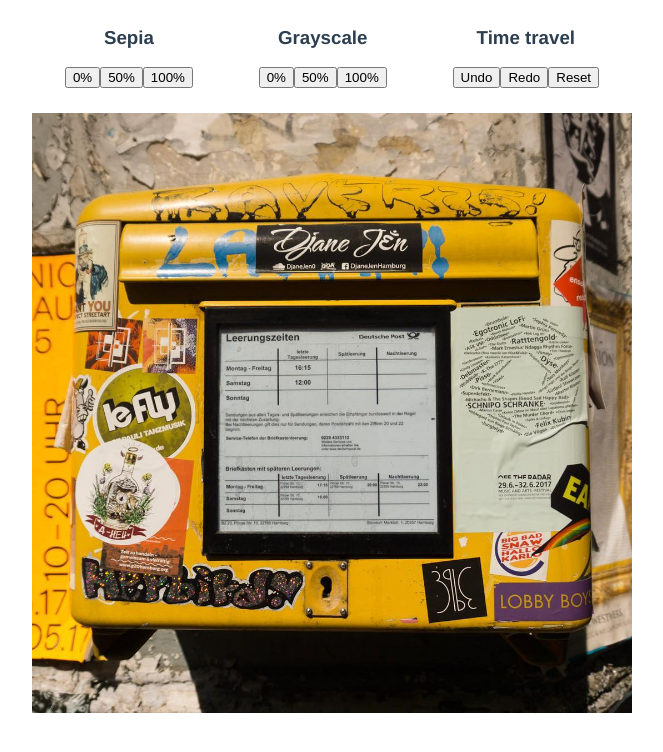
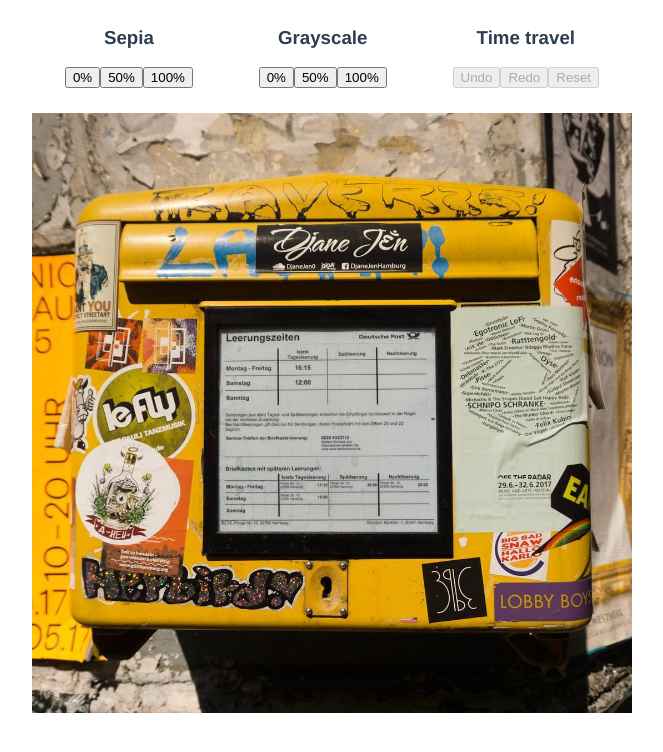
Before and after one commit to HenrikFricke/vue-image-tool, a Vue app: page / in a window 1280 px wide. Shown: the top 752 px of the page, without its empty margins (308-971 px from the left). Built offline with nearby package versions, Linux system fonts and the light colour scheme.

Commit message:
Add disabled states to time travel buttons (#1)
* Add hasHistory getter

* Enhance undo button to be disabled

* Enhance reset button to be disabled

* Add hasUndoneFilter getter

* Add disabled state to redo button

```diff
--- a/src/components/Toolbar.vue
+++ b/src/components/Toolbar.vue
@@ -14,18 +14,19 @@
     </div>
     <div class="property">
       <h3>Time travel</h3>
-      <button class="undo" v-on:click="undo()">Undo</button>
-      <button class="redo" v-on:click="redo()">Redo</button>
-      <button class="reset" v-on:click="reset()">Reset</button>
+      <button class="undo" v-on:click="undo()" v-bind:disabled="!hasHistory">Undo</button>
+      <button class="redo" v-on:click="redo()" v-bind:disabled="!hasUndoneFilter">Redo</button>
+      <button class="reset" v-on:click="reset()" v-bind:disabled="!hasHistory">Reset</button>
     </div>
   </div>
 </template>
 
 <script>
-import { mapActions } from 'vuex';
+import { mapActions, mapGetters } from 'vuex';
 
 export default {
   name: 'toolbar',
+  computed: mapGetters(['hasHistory', 'hasUndoneFilter']),
   methods: mapActions(['update', 'undo', 'redo', 'reset']),
 };
 </script>
--- a/src/store/getters.js
+++ b/src/store/getters.js
@@ -1,3 +1,11 @@
+export function hasHistory(state) {
+  return state.filter.length > 1;
+}
+
+export function hasUndoneFilter(state) {
+  return state.redo.length > 0;
+}
+
 export function sepia(state) {
   return state.filter[state.filter.length - 1].sepia;
 }
```
Also changed, not shown: 2 other files (tests, documents, lock files or other folders).
